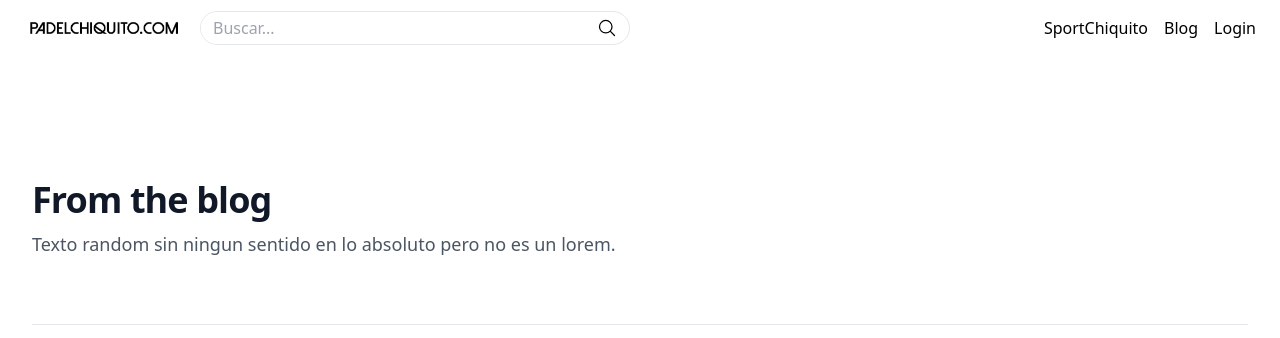
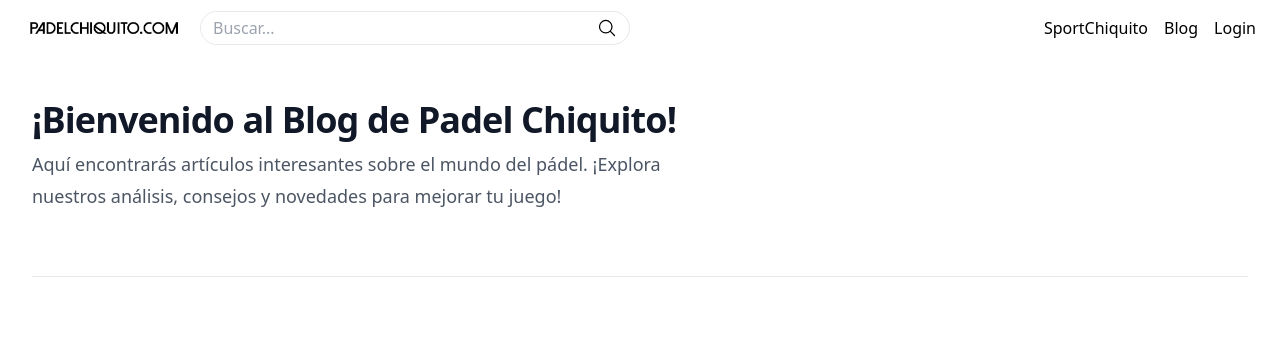
Before and after one commit to aritzjl/PadelChiquito, a Django app: page /blogs/ in a window 1280 px wide. Shown: the top 338 px of the page. Run offline with Django 4.2, Linux system fonts and the light colour scheme; data comes from the database, SQL or seed files in the repository; some libraries are stand-ins or nearby versions.

Commit message:
add: real text in blog to improve SEO

```diff
--- a/apps/blog/templates/blogs.html
+++ b/apps/blog/templates/blogs.html
@@ -28,11 +28,11 @@
 <body class="flex flex-col min-h-screen">
 	{% include "header.html" %}
 	<main>
-		<div class="py-24 bg-white sm:py-32">
+		<div class="py-12 bg-white sm:py-18">
 			<div class="px-6 mx-auto max-w-7xl lg:px-8">
 				<div class="max-w-2xl mx-auto lg:mx-0">
-					<h2 class="text-3xl font-bold tracking-tight text-gray-900 sm:text-4xl">From the blog</h2>
-					<p class="mt-2 text-lg leading-8 text-gray-600">Texto random sin ningun sentido en lo absoluto pero no es un lorem.</p>
+					<h2 class="text-3xl font-bold tracking-tight text-gray-900 sm:text-4xl">¡Bienvenido al Blog de Padel Chiquito!</h2>
+					<p class="mt-2 text-lg leading-8 text-gray-600">Aquí encontrarás artículos interesantes sobre el mundo del pádel. ¡Explora nuestros análisis, consejos y novedades para mejorar tu juego!</p>
 				</div>
 				<div class="grid max-w-2xl grid-cols-1 pt-10 mx-auto mt-10 border-t border-gray-200 gap-x-8 gap-y-16 sm:mt-16 sm:pt-16 lg:mx-0 lg:max-w-none lg:grid-cols-3">
 					{% for blog in blogs %}
```
Also changed, not shown: static/css/output.css, static/img/blog-img.png (added), static/img/comparador-img.png (added), static/img/sportchiquito-img.png (added).
